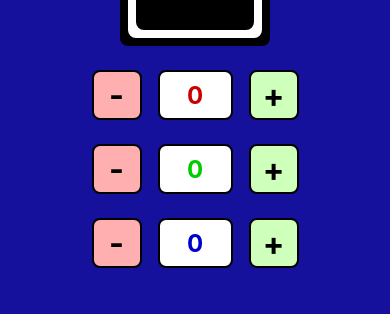
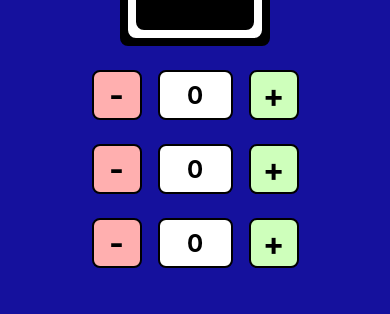
Before and after one commit to SafetyFlux/ColorGuessApp, a React Native app: screen /GameScreen in a window 390 px wide. Shown: the part 288-602 px from the top of the page. Built offline with nearby package versions, Linux system fonts and the light colour scheme.

Commit message:
Make value input more reusable

```diff
--- a/components/game/ValueInput.js
+++ b/components/game/ValueInput.js
@@ -3,40 +3,29 @@ import { View, TextInput, StyleSheet } from 'react-native';
 
 import ValueButton from './ValueButton';
 
-function ValueInput({ type, onValueChange }) {
+function ValueInput({ type, textColor, min, max, onValueChange }) {
   // Create state for text input
   const [inputText, setInputText] = useState('0');
 
-  // Set text color based on type
-  function getTextColor() {
-    if (type === 'red') {
-      return '#cc0000';
-    } else if (type === 'green') {
-      return '#00cc00';
-    } else if (type === 'blue') {
-      return '#0000cc';
-    } else {
-      return 'black';
-    }
-  }
-  const textColor = {
-    color: getTextColor(),
+  // Set text color style from prop
+  const textStyle = {
+    color: textColor,
   };
 
   // When text is changed or either button is pressed, call a function within the game screen
   function inputHandler(enteredText) {
     setInputText(enteredText);
     const newVal = parseInt(enteredText);
-    if (!isNaN(newVal) && 0 <= newVal <= 255) {
+    if (!isNaN(newVal) && min <= newVal <= max) {
       onValueChange(type, newVal);
     }
   }
   function buttonHandler(incr) {
     const newVal = parseInt(inputText) + incr;
-    if (newVal < 0) {
-      onValueChange(type, 0);
-    } else if (newVal > 255) {
-      onValueChange(type, 255);
+    if (newVal < min) {
+      onValueChange(type, min);
+    } else if (newVal > max) {
+      onValueChange(type, max);
     } else {
       onValueChange(type, newVal);
       setInputText(String(newVal));
@@ -48,7 +37,7 @@ function ValueInput({ type, onValueChange }) {
     <View style={styles.inputContainer}>
       <ValueButton increment={-1} onPress={buttonHandler} >-</ValueButton>
       <TextInput
-        style={[styles.input, textColor]}
+        style={[styles.input, textStyle]}
         value={inputText}
         maxLength={3}
         keyboardType="number-pad"
```
